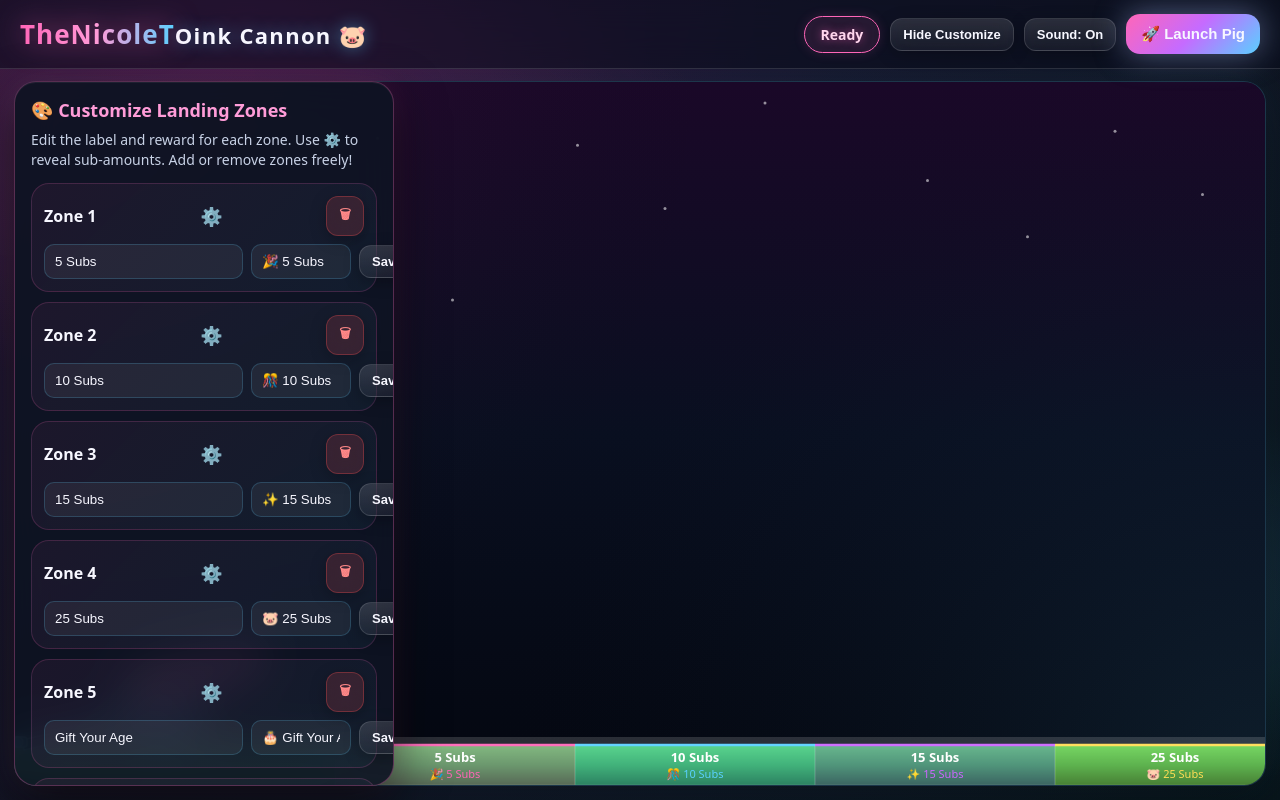
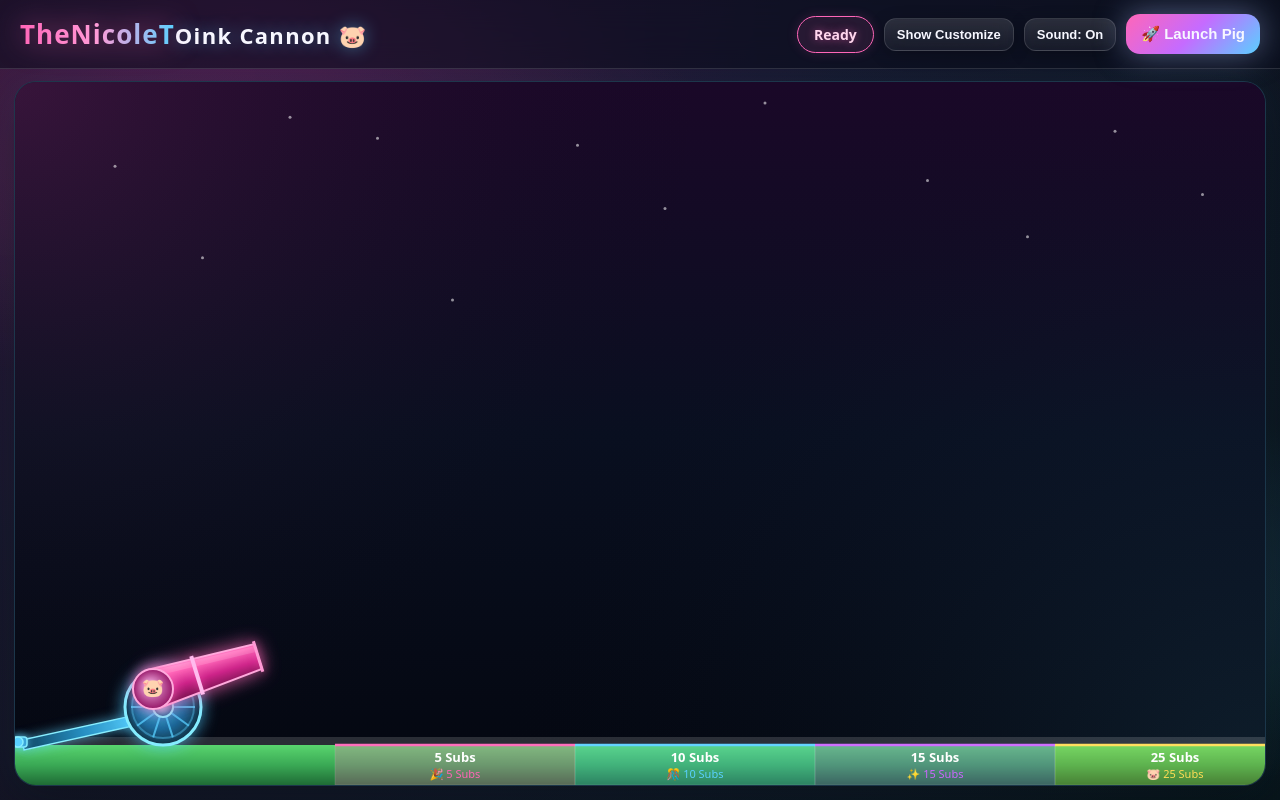
Before and after one commit to MarvelShock/oinkcannon, a plain HTML site: page index.html in a window 1280 px wide. Drawn offline with Linux system fonts and the light colour scheme.

Commit message:
Hide customize panel by default on load

```diff
--- a/index.html
+++ b/index.html
@@ -15,13 +15,13 @@
       </div>
       <div class="hud">
         <div class="badge" id="lastResult">Ready</div>
-        <button class="btn mini" id="togglePanelBtn">Hide Customize</button>
+        <button class="btn mini" id="togglePanelBtn">Show Customize</button>
         <button class="btn mini" id="soundBtn">Sound: On</button>
         <button class="btn launch" id="launchBtn">🚀 Launch Pig</button>
       </div>
     </div>
     <div class="main">
-      <div class="panel" id="panel">
+      <div class="panel hidden" id="panel">
         <h2>🎨 Customize Landing Zones</h2>
         <p>Edit the label and reward for each zone. Use ⚙️ to reveal sub-amounts. Add or remove zones freely!</p>
         <div id="zonesUI"></div>
```
